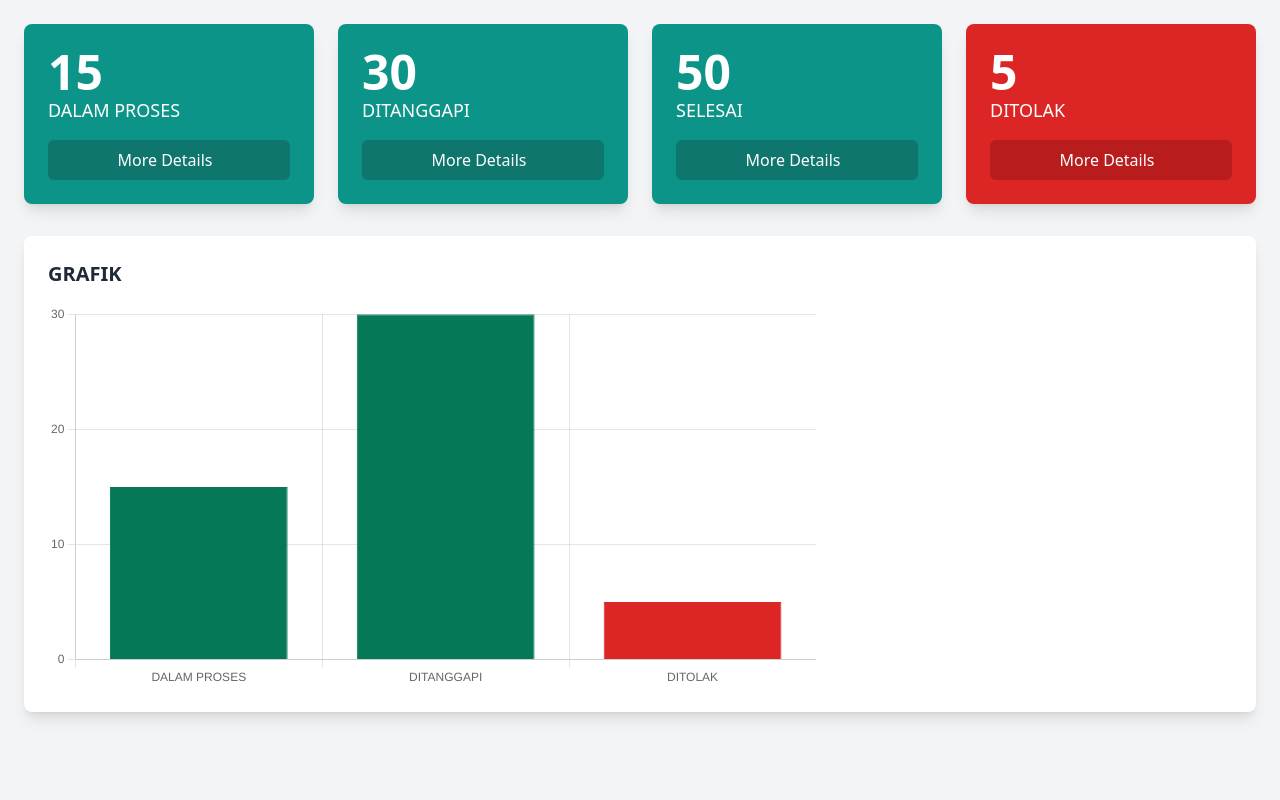
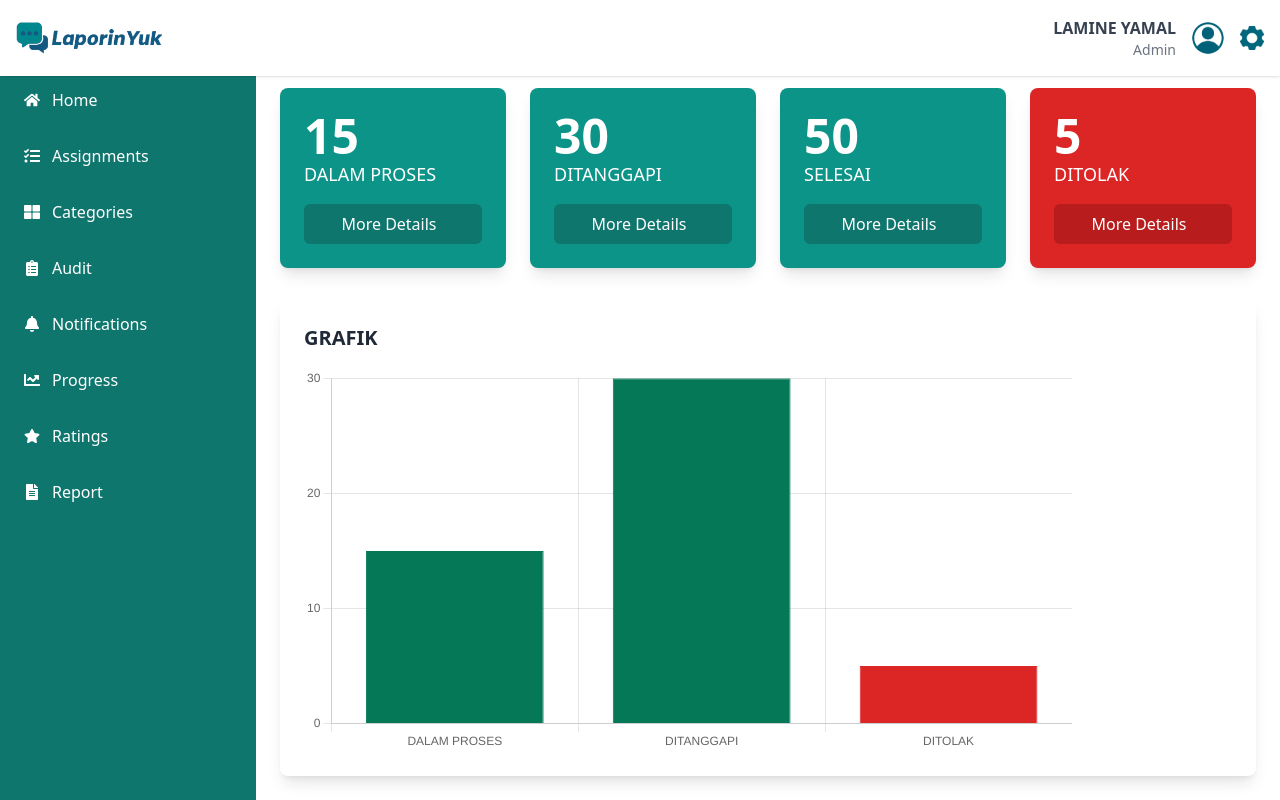
Before and after one commit to thedutas80/INFRAFIX-FE, a React (Vite) app: page /dashboard in a window 1280 px wide. Built offline with nearby package versions, Linux system fonts and the light colour scheme.

Commit message:
feat: update project dependencies and add new layout components

```diff
--- a/package.json
+++ b/package.json
@@ -19,6 +19,7 @@
     "react-chartjs-2": "^5.3.1",
     "react-dom": "^18.2.0",
     "react-hook-form": "^7.66.1",
+    "react-icons": "^5.5.0",
     "react-simple-captcha": "^9.3.1",
     "react-to-print": "^3.2.0",
     "react-toastify": "^11.0.5",
--- a/src/App.tsx
+++ b/src/App.tsx
@@ -13,11 +13,12 @@ import Notifications from './pages/Notifications'
 import Progress from './pages/Progress'
 import Ratings from './pages/Ratings'
 import Report from './pages/Report'
-import { DashboardHomeContent } from './pages/Dashboard' // Import DashboardHomeContent from Dashboard.tsx
 import NotFound from './pages/NotFound'
+import Navbar from './components/layout/Navbar';
+import Sidebar from './components/layout/Sidebar';
 
 interface Data {
-  appName: string
+  appName: string;
   favicon: string
   footer: {
     logo: string
@@ -42,12 +43,13 @@ interface Data {
 
 function App(): ReactElement {
   const [data, setData] = useState<Data | null>(null)
+  const [isSidebarOpen, setIsSidebarOpen] = useState(false); // State for sidebar visibility
   const location = useLocation();
 
   useEffect(() => {
     async function loadData() {
       try {
-        const response = await fetch('/src/data.json')
+        const response = await fetch('/data.json')
         const jsonData: Data = await response.json()
         setData(jsonData)
 
@@ -69,30 +71,33 @@ function App(): ReactElement {
     loadData()
   }, [])
 
+  const toggleSidebar = () => {
+    setIsSidebarOpen(!isSidebarOpen);
+  };
+
   if (!data) {
     return <div>Loading...</div> // Or a more sophisticated loading component
   }
 
+  const isDashboardRoute = location.pathname.startsWith('/dashboard');
+
   return (
     <div className="font-sans antialiased text-gray-800">
+      {isDashboardRoute && <Navbar toggleSidebar={toggleSidebar} />}
+      <div className="flex">
+        {isDashboardRoute && <Sidebar isOpen={isSidebarOpen} toggleSidebar={toggleSidebar} />}
+        <main className={`flex-1 pt-16 ${isDashboardRoute ? 'lg:ml-64' : ''}`}>
           <Routes>
             <Route path="/" element={
-          <>
-            {/* Only show Header and Footer on landing page */}
-            {location.pathname === '/' && (
               <>
                 <Header appName={data.appName} />
                 <MainContent appName={data.appName} />
                 <Footer data={data.footer} />
               </>
-            )}
-            {location.pathname !== '/' && <Dashboard />}
-          </>
             } />
             <Route path="/register" element={<Register />} />
             <Route path="/login" element={<Login />} />
             <Route path="/dashboard" element={<Dashboard />}>
-          <Route index element={<DashboardHomeContent />} /> {/* This will be the main dashboard content */}
               <Route path="assignments" element={<Assignments />} />
               <Route path="categories" element={<Categories />} />
               <Route path="audit" element={<Audit />} />
@@ -104,8 +109,10 @@ function App(): ReactElement {
             </Route>
             <Route path="*" element={<NotFound />} />
           </Routes>
+        </main>
       </div>
-  )
+    </div>
+  );
 }
 
 export default App
--- /dev/null
+++ b/src/components/layout/Navbar.tsx
@@ -0,0 +1,35 @@
+import React from 'react';
+import { Link } from 'react-router-dom';
+import { FaBars } from 'react-icons/fa';
+
+interface NavbarProps {
+  toggleSidebar: () => void;
+}
+
+const Navbar: React.FC<NavbarProps> = ({ toggleSidebar }) => {
+  return (
+    <nav className="fixed top-0 left-0 right-0 bg-white shadow p-4 flex items-center justify-between z-50">
+      <div className="flex items-center">
+        <button onClick={toggleSidebar} className="text-gray-800 mr-4 lg:hidden cursor-pointer">
+          <FaBars size={24} />
+        </button>
+        <Link to="/dashboard" className="flex items-center">
+          <img src="/assets/img/logo1.png" alt="LaporinYuk Logo" className="h-8 mr-2" />
+          <span className="text-xl font-semibold text-gray-800"></span>
+        </Link>
+      </div>
+      <div className="flex items-center space-x-4 ml-4">
+        <div className="flex flex-col items-end">
+          <span className="text-gray-700 font-bold">LAMINE YAMAL</span>
+          <span className="text-sm text-gray-500">Admin</span>
+        </div>
+        <img src="/assets/img/author.png" alt="User Avatar" className="h-8 w-8 rounded-full" />
+        <Link to="/settings">
+          <img src="/assets/img/setting.png" alt="Settings" className="h-6 w-6" />
+        </Link>
+      </div>
+    </nav>
+  );
+};
+
+export default Navbar;
--- /dev/null
+++ b/src/components/layout/Sidebar.tsx
@@ -0,0 +1,52 @@
+import React from 'react';
+import { Link, useLocation } from 'react-router-dom';
+import { FaHome, FaTasks, FaThLarge, FaClipboardList, FaBell, FaChartLine, FaStar, FaFileAlt } from 'react-icons/fa';
+
+interface SidebarProps {
+  isOpen: boolean;
+  toggleSidebar: () => void;
+}
+
+const Sidebar: React.FC<SidebarProps> = ({ isOpen, toggleSidebar }) => {
+  const location = useLocation();
+
+  const navItems = [
+    { name: 'Home', icon: FaHome, path: '/dashboard-home' },
+    { name: 'Assignments', icon: FaTasks, path: '/dashboard/assignments' },
+    { name: 'Categories', icon: FaThLarge, path: '/dashboard/categories' },
+    { name: 'Audit', icon: FaClipboardList, path: '/dashboard/audit' },
+    { name: 'Notifications', icon: FaBell, path: '/dashboard/notifications' },
+    { name: 'Progress', icon: FaChartLine, path: '/dashboard/progress' },
+    { name: 'Ratings', icon: FaStar, path: '/dashboard/ratings' },
+    { name: 'Report', icon: FaFileAlt, path: '/dashboard/report' },
+  ];
+
+  return (
+    <aside
+      className={`fixed top-0 left-0 h-full w-64 bg-teal-700 text-white p-4 z-40 transform ${
+        isOpen ? 'translate-x-0' : '-translate-x-full'
+      } lg:translate-x-0 transition-transform duration-300 ease-in-out`}
+    >
+      <nav className="pt-16">
+        <ul>
+          {navItems.map((item) => (
+            <li key={item.name} className="mb-4">
+              <Link
+                to={item.path}
+                className={`flex items-center p-2 rounded-md ${
+                  location.pathname === item.path ? 'bg-teal-600' : 'hover:bg-yellow-500 hover:text-black'
+                }`}
+                onClick={toggleSidebar} // Close sidebar on navigation for mobile
+              >
+                <item.icon className="mr-3" />
+                {item.name}
+              </Link>
+            </li>
+          ))}
+        </ul>
+      </nav>
+    </aside>
+  );
+};
+
+export default Sidebar;
--- a/src/pages/Dashboard.tsx
+++ b/src/pages/Dashboard.tsx
@@ -9,6 +9,7 @@ import {
   Tooltip,
   Legend,
 } from 'chart.js';
+import { Outlet, useLocation } from 'react-router-dom'; // Import Outlet and useLocation for nested routes
 
 ChartJS.register(
   CategoryScale,
@@ -20,6 +21,7 @@ ChartJS.register(
 );
 
 const Dashboard: React.FC = () => {
+  const location = useLocation(); // Initialize useLocation hook
   const chartData = {
     labels: ['DALAM PROSES', 'DITANGGAPI', 'DITOLAK'],
     datasets: [
@@ -55,8 +57,11 @@ const Dashboard: React.FC = () => {
   };
 
   return (
-    <div className="flex flex-col min-h-screen bg-gray-100">
-      <main className="flex-1 p-6 overflow-auto max-w-7xl mx-auto w-full">
+    <div className="p-6 overflow-auto">
+      <Outlet /> {/* This will render nested routes like Assignments, Categories, etc. */}
+      {/* Only show dashboard specific content if no nested route is matched */}
+      {(location.pathname === '/dashboard-home' || location.pathname === '/dashboard') && (
+        <>
           <div className="grid grid-cols-1 md:grid-cols-2 lg:grid-cols-4 gap-6 mb-8">
             {/* Card 1 */}
             <div className="bg-teal-600 text-white p-6 rounded-lg shadow-lg flex flex-col justify-between">
@@ -99,7 +104,8 @@ const Dashboard: React.FC = () => {
               <Bar data={chartData} options={chartOptions} />
             </div>
           </div>
-      </main>
+        </>
+      )}
     </div>
   );
 };
```
Also changed, not shown: 2 other files (tests, documents, lock files or other folders). Lines whose indentation alone changed are shown as unchanged.
